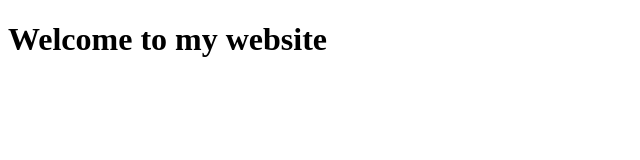
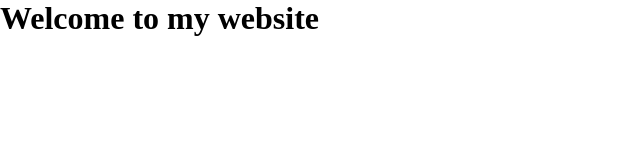
Before and after one commit to sharmin7677/My-portfolio, a plain HTML site: page index.html in a window 1280 px wide. Shown: the whole page, without its empty margins (0-640 px from the left). Drawn offline with Linux system fonts and the light colour scheme.

Commit message:
Css file added

```diff
--- a/styles.css
+++ b/styles.css
@@ -1,3 +1,6 @@
 *{
-    margin: o;
+    margin: 0;
+    padding: o;
+    font-family: 'popins' sans-serif;
+    box-sizing: border-box;
 }
```
